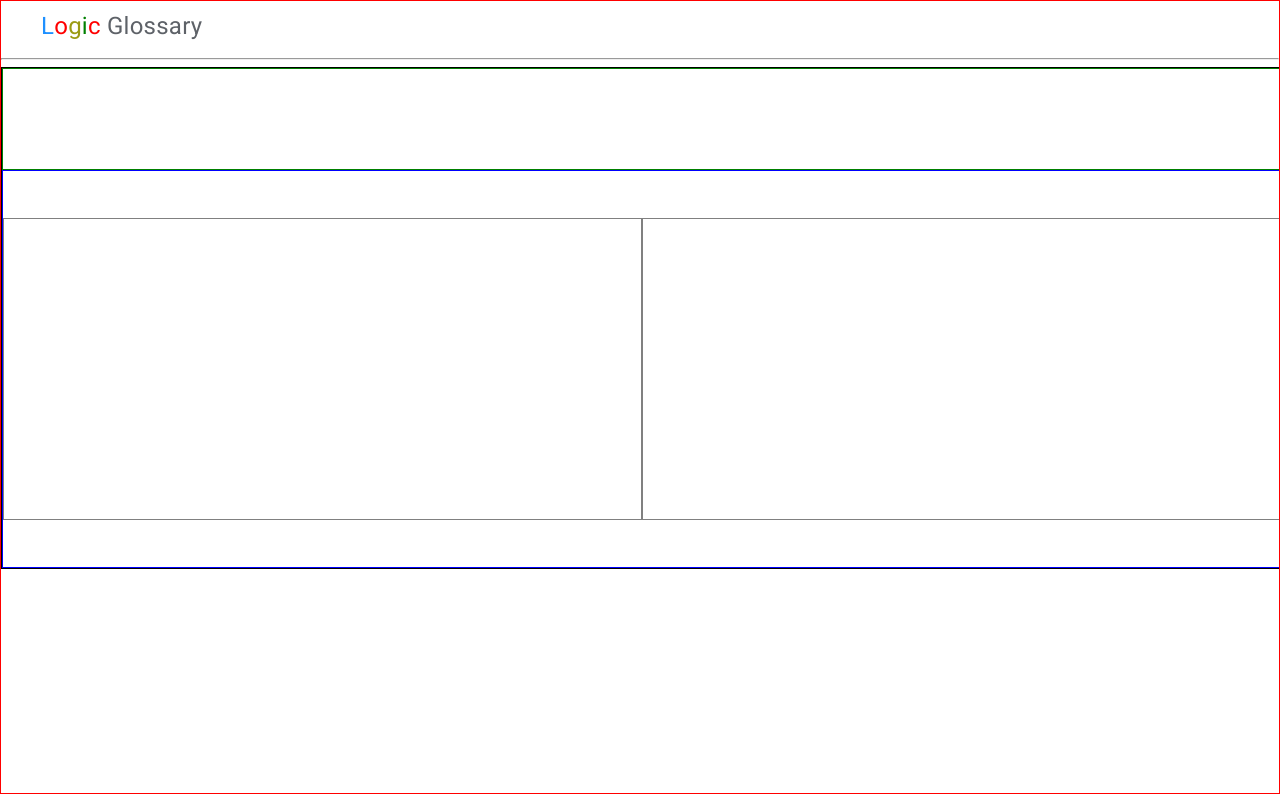
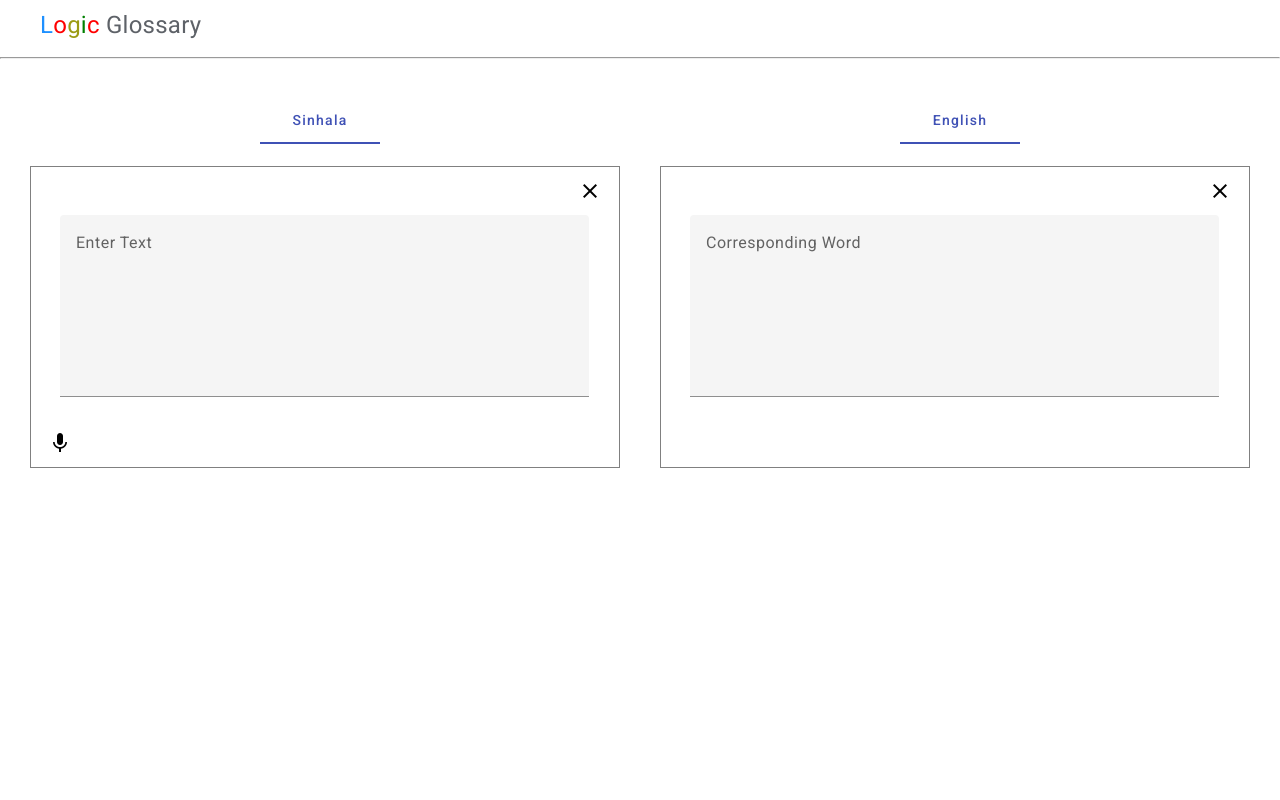
Before and after one commit to RASULAdalf/Logic-Glossary, an Angular app: page / in a window 1280 px wide. Built offline with nearby package versions, Linux system fonts and the light colour scheme.

Commit message:
Initial commit

```diff
--- a/src/app/app-routing.module.ts
+++ b/src/app/app-routing.module.ts
@@ -1,6 +1,6 @@
 import { NgModule } from '@angular/core';
 import { RouterModule, Routes } from '@angular/router';
-import {AppComponent} from "./app.component";
+
 
 const routes: Routes = [];
 
--- a/src/app/app.component.html
+++ b/src/app/app.component.html
@@ -1,3 +1,4 @@
+<div class="container">
 <div class="row">
   <div class="title-area">
     <span class="L">L</span>
@@ -8,11 +9,60 @@
     <span class="Glossary">Glossary</span>
   </div><hr>
     <div class="content-area">
-      <div class="language-buttons"></div>
-      <div class="content-boxes">
-        <div class="input-text"></div>
-        <div class="output-text"></div>
+      <div class="language-buttons">
+        <div class="input-lang-btn">
+          <mat-tab-group>
+            <mat-tab label="Sinhala"></mat-tab>
+          </mat-tab-group>
+        </div>
+        <div class="output-lang-btn">
+          <mat-tab-group>
+            <mat-tab label="English"></mat-tab>
+          </mat-tab-group>
+        </div>
+      </div>
+      <div class="content-boxes" >
+        <div class="input-text" >
+          <form [formGroup]="inputForm" [style.height.%]="100" [style.width.%]="100">
+          <div class="close-btn" [style.margin-bottom.px]="30">
+            <button mat-icon-button class="reset-btn" type="reset">
+              <mat-icon>close</mat-icon>
+            </button>
+          </div>
+          <div class="text-area">
+            <div class="text-inner">
+              <mat-form-field class="example-full-width" appearance="fill" [style.height.%]="100" [style.width.%]="100">
+                <input matInput placeholder="Enter Text"  formControlName="inputText">
+              </mat-form-field>
+            </div>
+          </div>
+          </form>
+          <div class="voice-input-button">
+            <button mat-icon-button class="mic-btn">
+              <mat-icon>mic</mat-icon>
+            </button>
+          </div>
+        </div>
+        <div class="output-text">
+          <form [formGroup]="outputForm" [style.height.%]="100" [style.width.%]="100">
+          <div class="close-btn" [style.margin-bottom.px]="30">
+            <button mat-icon-button class="reset-btn" type="reset" >
+              <mat-icon>close</mat-icon>
+            </button>
+          </div>
+          <div class="text-area" [style.margin-bottom.px]="30">
+            <div class="text-inner">
+              <mat-form-field class="example-full-width" appearance="fill" [style.height.%]="100" [style.width.%]="100">
+                <input matInput placeholder="Corresponding Word" formControlName="outputText" readonly>
+              </mat-form-field>
+          </div>
+      </div>
+          </form>
+    </div>
+
       </div>
     </div>
     <div class="other-contents-area"></div>
   </div>
+
+</div>
--- a/src/app/app.component.scss
+++ b/src/app/app.component.scss
@@ -1,11 +1,10 @@
 .row{
   height: 99%;
   width: auto;
-  border: 1px solid red;
   overflow: hidden;
 }
 .title-area{
-  width: 100%;
+  width: auto;
   height: 50px;
   top: 0;
   display: flex;
@@ -34,34 +33,106 @@
   color: #5e6268;
 }
 .content-area{
-  width: 100%;
+  width: auto;
   height: 500px;
-  border: 1px solid black;
   display: flex;
   flex-direction: column;
 
 }
 .language-buttons{
-  width: 100%;
+  width: auto;
   height: 100px;
-  border: 1px solid green;
+  display: flex;
+  align-items: center;
+  justify-content: space-around;
+}
+.input-lang-btn{
+  height: 40px;
+  width: 120px;
+
+}
+.output-lang-btn{
+  height: 40px;
+  width: 120px;
+
+}
+
+@media screen and (min-width: 0) and (max-width: 750px){
+  .content-boxes{
+    flex: 1;
+    width: auto;
+    display: flex;
+    flex-direction: column;
+    justify-content: space-between;
+    align-items: center;
+  }
+  .input-text{
+    flex: 1;
+    width: 95%;
+    border: 1px solid grey;
+    margin-bottom: 25px;
+
+  }
+  .output-text{
+    flex: 1;
+    width: 95%;
+    border: 1px solid grey;
+    margin-bottom: 30px;
+    margin-left: 20px;
+  }
 }
 .content-boxes{
   flex: 1;
-  width: 100%;
-  border: 1px solid blue;
+  width: auto;
   display: flex;
-  align-items: center;
   justify-content: space-between;
 }
 .input-text{
   height: 300px;
   flex: 1;
   border: 1px solid grey;
+  margin-left: 30px;
+  margin-right: 40px;
+  display: flex;
+  flex-direction: column;
 
+}
+.close-btn{
+  flex: 1;
+  width: auto;
+  position: relative;
+}
+.reset-btn{
+  position: absolute;
+  right: 5px;
+}
+.text-area{
+  height: 80%;
+  width: auto;
+  display: flex;
+  align-items: center;
+  justify-content: center;
+}
+.text-inner{
+  height: 85%;
+  width: 90%;
+
+}
+.voice-input-button{
+  flex: 1;
+  width: auto;
+  position: relative;
+}
+.mic-btn{
+  position: absolute;
+  bottom: 0;
+  left: 5px;
 }
 .output-text{
   height: 300px;
   flex: 1;
   border: 1px solid grey;
+  margin-right: 30px;
+  display: flex;
+  flex-direction: column;
 }
--- a/src/app/app.component.ts
+++ b/src/app/app.component.ts
@@ -1,5 +1,7 @@
 import {Component, OnInit} from '@angular/core';
-import {ActivatedRoute, Params} from "@angular/router";
+import {ActivatedRoute} from "@angular/router";
+import {FormControl, FormGroup} from "@angular/forms";
+
 
 @Component({
   selector: 'app-root',
@@ -8,6 +10,15 @@ import {ActivatedRoute, Params} from "@angular/router";
 })
 export class AppComponent implements OnInit {
   title = 'Logic-Glossary';
+
+
+  inputForm = new FormGroup({
+    inputText:new FormControl('')
+  });
+  outputForm = new FormGroup({
+    outputText:new FormControl('')
+  });
+
 
 
   constructor(private activatedRoute: ActivatedRoute) {
```
Also changed, not shown: src/app/app.module.ts (+15 -1 lines).
